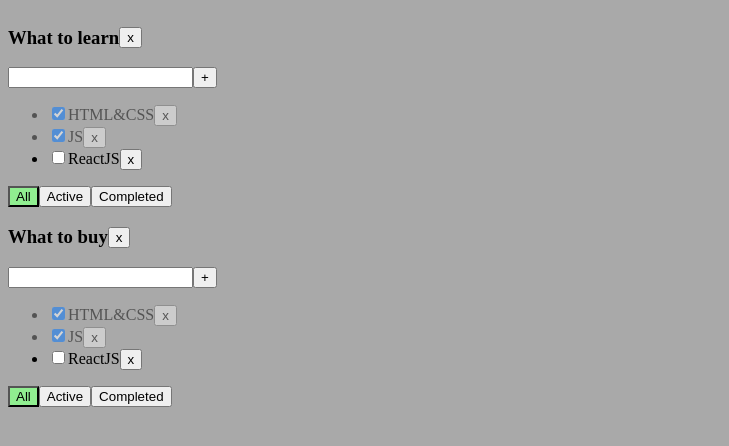
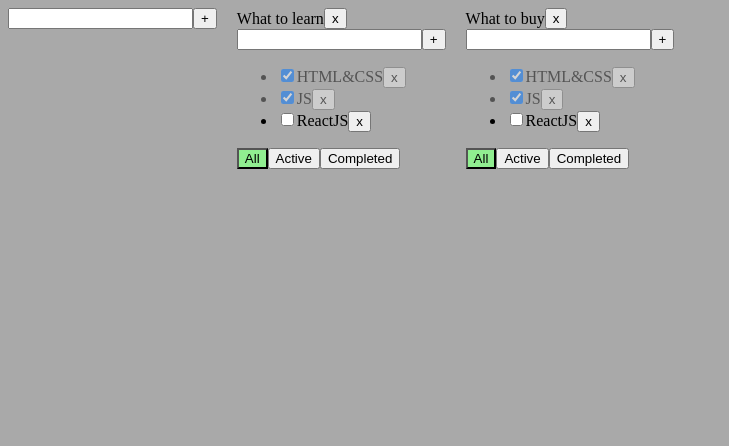
Before and after one commit to L1bertyCode/todolist-react, a React (Vite) app: page / in a window 1280 px wide. Shown: the top 446 px of the page, without its empty margins (0-729 px from the left). Built offline with nearby package versions, Linux system fonts and the light colour scheme.

Commit message:
cr: CrItFrm,EdSpn

```diff
--- a/src/App.css
+++ b/src/App.css
@@ -21,6 +21,12 @@
 .container {
   display: flex;
   align-items: center;
+
+}
+
+.app {
+  display: flex;
+  gap: 20px;
 }
 
 /* #root {
--- a/src/App.tsx
+++ b/src/App.tsx
@@ -2,6 +2,7 @@
 import './App.css';
 import { TodolistItem } from './TodolistItem/TodolistItem';
 import { v1 } from 'uuid';
+import { CreateItemForm } from './CreateItemForm/CreateItemForm';
 
 export type Todolist = {
   id: string;
@@ -65,8 +66,22 @@
     delete tasks[todolistId];
   };
 
+  const createTodolist = (title: string) => {
+    const todolistId = v1();
+    setTodolists([...todolists, { id: todolistId, title, filter: "all" }]);
+    setTasks({ ...tasks, [todolistId]: [] });
+  };
+
+  const changeTaskTitle = (todolistId: string, taskId: string, title: string) => {
+    setTasks({ ...tasks, [todolistId]: [...tasks[todolistId].map(t => t.id === taskId ? { ...t, title } : t)] });
+  };
+  const changeTodolistTitle = (todolistId: string, title: string) => {
+    setTodolists([...todolists.map(tl => tl.id === todolistId ? { ...tl, title: title } : tl)]);
+  };
+
   return (
     <div className="app">
+      <CreateItemForm createItem={createTodolist} />
       {todolists.map(tl => {
         let filtredTasks = tasks[tl.id];
         if (tl.filter === "completed") {
@@ -85,6 +100,8 @@
             chnageTaskStatus={chnageTaskStatus}
             tasks={filtredTasks}
             deleteTodolist={deleteTodolist}
+            changeTaskTitle={changeTaskTitle}
+            changeTodolistTitle={changeTodolistTitle}
           />
         );
       }
--- /dev/null
+++ b/src/CreateItemForm/CreateItemForm.tsx
@@ -0,0 +1,39 @@
+import { ChangeEvent, KeyboardEvent, useState } from "react";
+import { Button } from "../Button/Button";
+
+interface CreateItemFormProps {
+  createItem: (title: string) => void;
+};
+export const CreateItemForm = ({ createItem }: CreateItemFormProps) => {
+  const [title, setTitle] = useState<string>("");
+  const [error, setError] = useState<string | null>("");
+  const createItemHandler = () => {
+    if (title.trim() !== "") {
+      createItem(title);
+      setTitle("");
+    } else {
+      setError('Title is required');
+    }
+  };
+
+  return (
+    <div className={""}>
+      <input
+        className={`input ${error && "error"}`}
+        value={title}
+        onChange={(e: ChangeEvent<HTMLInputElement>) => {
+          setTitle(e.currentTarget.value);
+          setError(null);
+
+        }}
+        onKeyUp={(e: KeyboardEvent<HTMLInputElement>) => {
+          if (e.key === "Enter") {
+            createItemHandler();
+          }
+        }}
+      />
+      <Button title={"+"} onClick={createItemHandler} />
+      {error && <div className={'error-message'}>{error}</div>}
+    </div>
+  );
+};
--- /dev/null
+++ b/src/EditableSpan/EditableSpan.tsx
@@ -0,0 +1,35 @@
+import { ChangeEvent, KeyboardEvent, useState } from "react";
+
+interface EditableSpanProps {
+  value: string;
+  changeItem: (title: string) => void;
+};
+export const EditableSpan = ({ value, changeItem }: EditableSpanProps) => {
+  const [isEditMode, setIsEditMode] = useState(false);
+  const [title, setTitle] = useState<string>(value);
+  const changeItemHandler = () => {
+    changeItem(title);
+  };
+
+  return (
+    <span className={""}>
+      {!isEditMode ?
+        <span onDoubleClick={() => setIsEditMode(true)}>{value}</span> :
+        <input
+          autoFocus
+          value={title}
+          onChange={(e: ChangeEvent<HTMLInputElement>) => setTitle(e.currentTarget.value)}
+          onKeyDown={(e: KeyboardEvent<HTMLInputElement>) => {
+            if (e.key === "Enter") {
+              changeItemHandler();
+              setIsEditMode(false);
+            }
+          }}
+          onBlur={() => {
+            changeItemHandler();
+            setIsEditMode(false);
+          }}
+        />}
+    </span>
+  );
+};
--- a/src/TodolistItem/TodolistItem.tsx
+++ b/src/TodolistItem/TodolistItem.tsx
@@ -1,6 +1,8 @@
-import { ChangeEvent, KeyboardEvent, useState } from "react";
+import { ChangeEvent } from "react";
 import { FilterValues, Task, Todolist } from "../App";
 import { Button } from "../Button/Button";
+import { CreateItemForm } from "../CreateItemForm/CreateItemForm";
+import { EditableSpan } from "../EditableSpan/EditableSpan";
 
 interface TodolistItemProps {
   todolist: Todolist;
@@ -10,6 +12,8 @@
   createTask: (todolistId: string, title: string) => void;
   chnageTaskStatus: (todolistId: string, taksId: string, isDone: boolean) => void;
   deleteTodolist: (todolistId: string) => void;
+  changeTaskTitle: (todolistId: string, taksId: string, title: string) => void;
+  changeTodolistTitle: (todolistId: string, title: string) => void;
 }
 
 export const TodolistItem = ({
@@ -19,54 +23,44 @@
   filterTasks,
   createTask,
   chnageTaskStatus,
-  deleteTodolist
+  deleteTodolist,
+  changeTaskTitle,
+  changeTodolistTitle
 }: TodolistItemProps) => {
-  const [taskTitle, setTaskTitle] = useState<string>("");
-  const [error, setError] = useState<string | null>("");
 
-  const createTaskHandler = () => {
-    if (taskTitle.trim() !== "") {
-      createTask(todolist.id, taskTitle);
-      setTaskTitle("");
-    } else {
-      setError('Title is required');
-    }
+  const createTaskHandler = (title: string) => {
+    createTask(todolist.id, title);
+
   };
-
   const changeFilterHandler = (filter: FilterValues) => {
     filterTasks(todolist.id, filter);
   };
 
+  const changeTodolistTitleHandler = (title: string) => {
+    changeTodolistTitle(todolist.id, title);
+  };
   return (
     <div>
-      <div className={'container'}>
-        <h3>{todolist.title}</h3>
+      <div className=
+        {'container'}>
+        <EditableSpan
+          changeItem={changeTodolistTitleHandler}
+          value={todolist.title}
+        />
         <Button title={"x"} onClick={() => deleteTodolist(todolist.id)} />
       </div>
-      <div>
-        <input
-          className={`input ${error && "error"}`}
-          value={taskTitle}
-          onChange={(e: ChangeEvent<HTMLInputElement>) => {
-            setTaskTitle(e.currentTarget.value);
-            setError(null);
 
-          }}
-          onKeyUp={(e: KeyboardEvent<HTMLInputElement>) => {
-            if (e.key === "Enter") {
-              createTaskHandler();
-            }
-          }}
-        />
-        <Button title={"+"} onClick={createTaskHandler} />
-        {error && <div className={'error-message'}>{error}</div>}
-      </div>
+      <CreateItemForm createItem={createTaskHandler} />
       {tasks.length === 0 ? (
         <p>Тасок нет</p>
       ) : (
         <ul>
           {tasks.map(t => {
             const deleteTaskHadler = () => deleteTask(todolist.id, t.id);
+
+            const changeTaskTitleHandler = (title: string) => {
+              changeTaskTitle(todolist.id, t.id, title);
+            };
             return (
               <li
                 key={t.id + "----" + self.crypto.randomUUID()}
@@ -77,7 +71,7 @@
                   checked={t.isDone}
                   onChange={(e: ChangeEvent<HTMLInputElement>) => chnageTaskStatus(todolist.id, t.id, e.currentTarget.checked)}
                 />
-                <span>{t.title}</span>
+                <EditableSpan changeItem={changeTaskTitleHandler} value={t.title} />
                 <Button title={"x"} onClick={deleteTaskHadler} />
               </li>
             );
```
